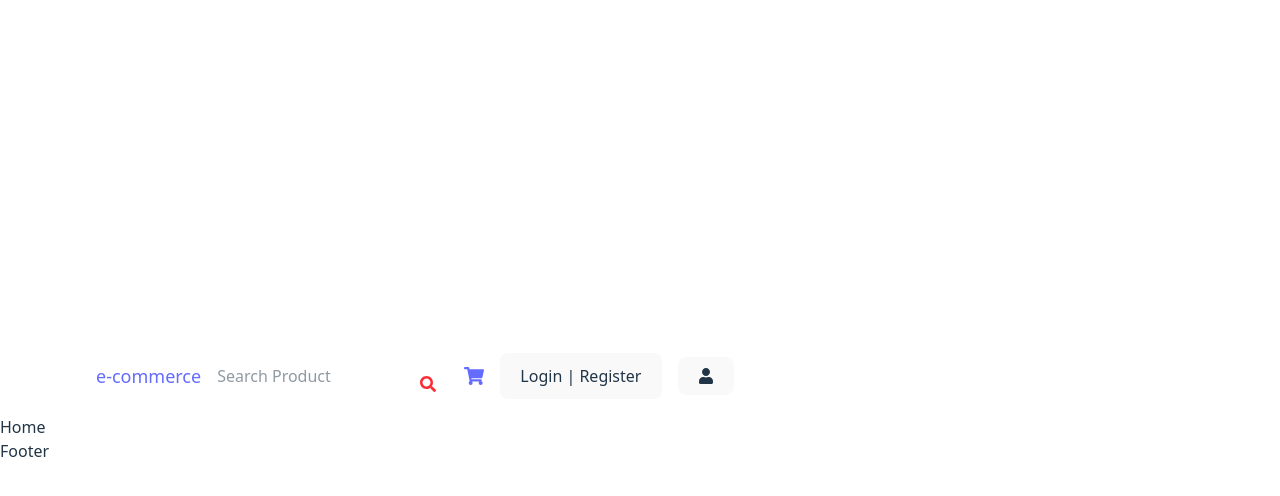
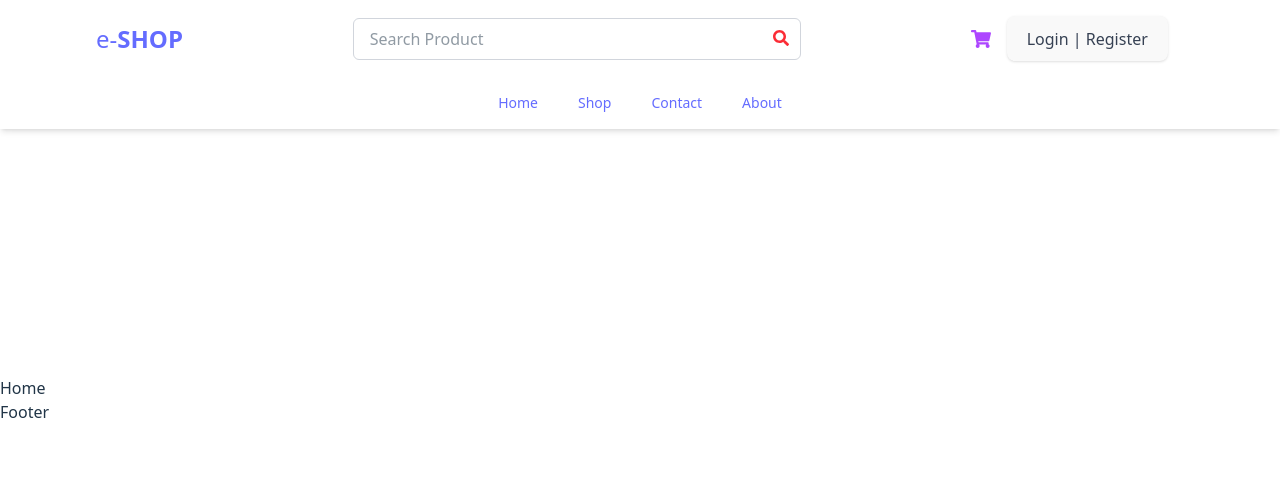
Before and after one commit to KTawk/SEG3125_A4, a React (Vite) app in the folder vite-project/: page / in a window 1280 px wide. Shown: the top 496 px of the page. Built offline with nearby package versions, Linux system fonts and the light colour scheme.

Commit message:
navbar change

```diff
--- a/vite-project/src/components/Navbar.jsx
+++ b/vite-project/src/components/Navbar.jsx
@@ -4,29 +4,54 @@ import { Link } from 'react-router-dom';
 
 const Navbar = () => {
   return (
-    <nav classname = 'bg=white shadow-md'>
-      <div className='container mx-auto px-4 md: px-16 lg:px-24 py-4 flex justify-between items-center'>
-        <div className='text-lg font-bold'>
-          <Link to="/">e-commerce</Link>
+    <nav className="fixed top-0 left-0 w-full bg-white shadow-md z-50">
+      <div className="max-w-screen-xl mx-auto px-4 md:px-16 lg:px-24 py-4 flex justify-between items-center">
+
+
+        <div className="text-2xl font-semibold">
+          <Link to="/">
+            e-<span className="font-bold">SHOP</span>
+          </Link>
         </div>
-        <div className='relative flex-1 mx-4'>
+
+
+        <div className="relative w-full max-w-md mx-4">
           <form>
-            <input type="text" placeholder="Search Product"
-            clasName='w-full border py-2 px-4'/>
-            <FaSearch className='absolute top-3 right-3 text-red-500'></FaSearch>
+            <input
+              type="text"
+              placeholder="Search Product"
+              className="w-full border border-gray-300 py-2 px-4 rounded-md"
+            />
+            <FaSearch className="absolute top-3 right-3 text-red-500" />
           </form>
         </div>
-        <div className='flex items-center space-x-4'>
+
+        <div className="flex items-center space-x-4 text-gray-700">
           <Link to="/cart">
-            <FaShoppingCart className='text-xl'/>
+            <FaShoppingCart className="text-xl text-purple-500" />
           </Link>
-          <button className='hidden md:block'>
-              Login | Register
+          <button className="hidden md:block bg-gray-100 px-3 py-1 rounded-md shadow-sm">
+            Login | Register
           </button>
-          <button classname='block md:hidden'>
-              <FaUser></FaUser>
+          <button className="block md:hidden">
+            <FaUser />
           </button>
         </div>
+      </div>
+
+      <div className='flex items-center justify-center space-x-10 py-4 text-sm font-bold'>
+        <Link className='hover:underline'>
+          Home
+        </Link>
+        <Link className='hover:underline'>
+          Shop
+        </Link>
+        <Link className='hover:underline'>
+          Contact
+        </Link>
+        <Link className='hover:underline'>
+          About
+        </Link>
       </div>
     </nav>
   );
```
